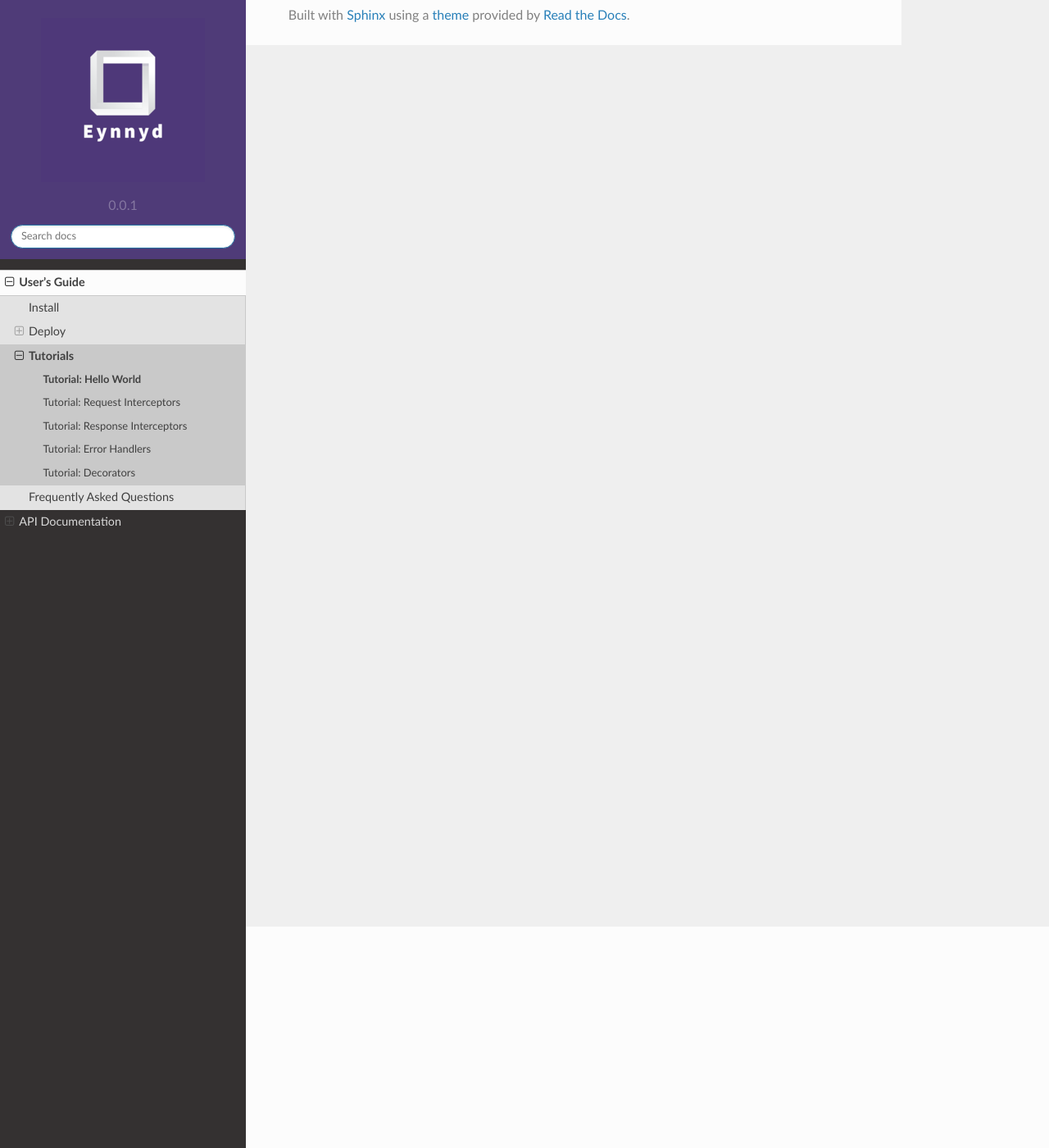
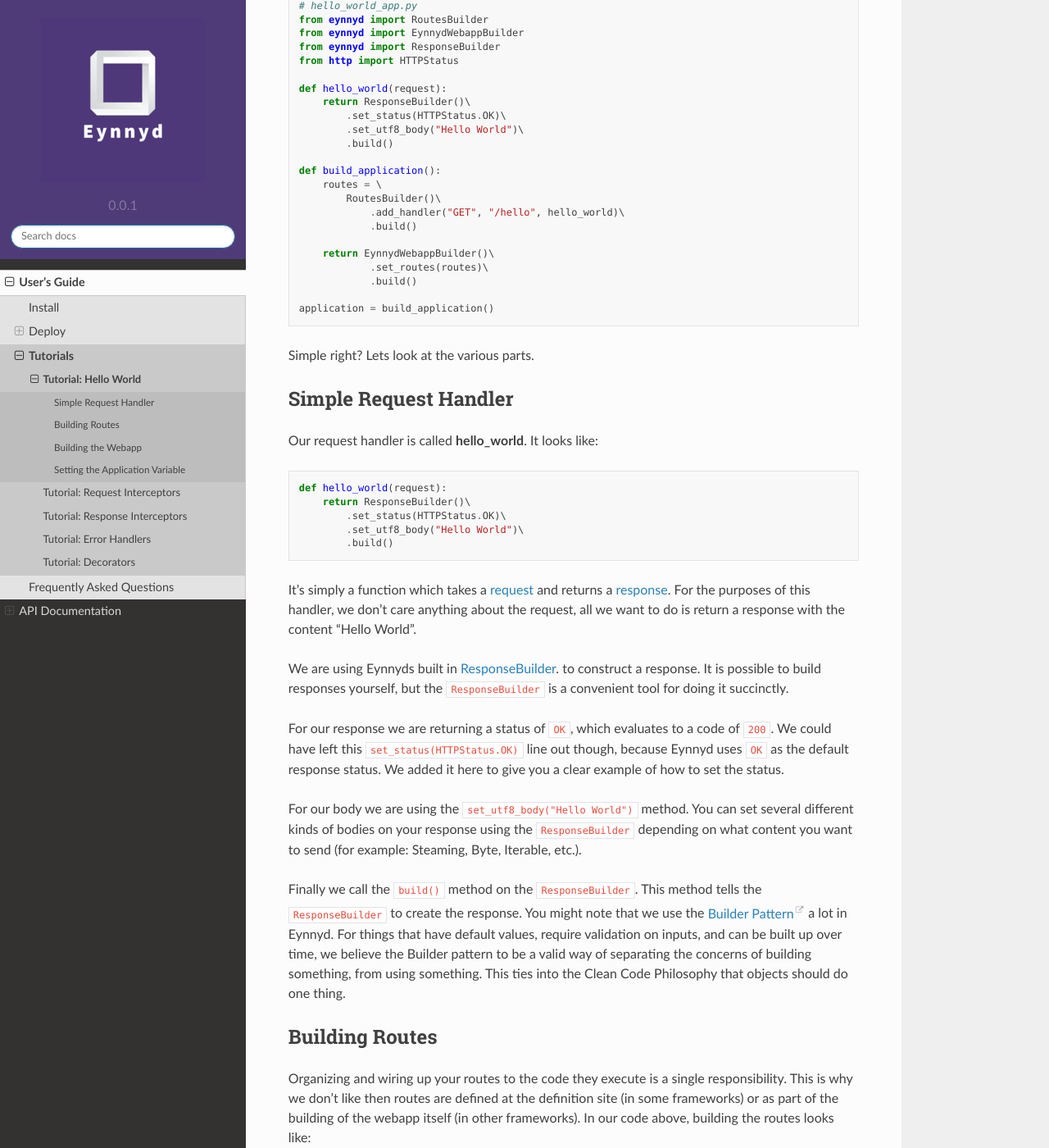
Before and after one commit to cbefus/Eynnyd, a Sphinx documentation site: the page built from docs/source/guide/tutorials/hello_world.rst, in a window 1280 px wide and 1400 px high, scrolled down 270 px. Shown: the whole window at 82% size. Built offline with Sphinx 7.4.7 and the Read the Docs theme 2.0.0, drawn with Linux system fonts in a browser that asks for light colours; some of the changed text lies outside the part shown.

Commit message:
Added the tutorial for the hello world example.

```diff
--- a/docs/source/guide/tutorials/hello_world.rst
+++ b/docs/source/guide/tutorials/hello_world.rst
@@ -2,3 +2,113 @@
 
 Tutorial: Hello World
 =====================
+
+This is our most basic of tutorials.  How can we create an endpoint which when hit with a blank **GET** request it
+returns the text "Hello World".  First we will show you the code and then we will explain the parts.
+
+.. code:: python
+
+    # hello_world_app.py
+    from eynnyd import RoutesBuilder
+    from eynnyd import EynnydWebappBuilder
+    from eynnyd import ResponseBuilder
+    from http import HTTPStatus
+
+    def hello_world(request):
+        return ResponseBuilder()\
+            .set_status(HTTPStatus.OK)\
+            .set_utf8_body("Hello World")\
+            .build()
+
+    def build_application():
+        routes = \
+            RoutesBuilder()\
+                .add_handler("GET", "/hello", hello_world)\
+                .build()
+
+        return EynnydWebappBuilder()\
+                .set_routes(routes)\
+                .build()
+
+    application = build_application()
+
+Simple right?  Lets look at the various parts.
+
+Simple Request Handler
+----------------------
+Our request handler is called **hello_world**. It looks like:
+
+.. code:: python
+
+    def hello_world(request):
+        return ResponseBuilder()\
+            .set_status(HTTPStatus.OK)\
+            .set_utf8_body("Hello World")\
+            .build()
+
+It's simply a function which takes a :ref:`request <request>` and returns a :ref:`response <response>`. For
+the purposes of this handler, we don't care anything about the request, all we want to do is return a
+response with the content "Hello World".
+
+We are using Eynnyds built in :ref:`ResponseBuilder <response>`.
+to construct a response.  It is possible to build responses yourself, but the :code:`ResponseBuilder` is a convenient
+tool for doing it succinctly.
+
+For our response we are returning a status of :code:`OK`, which evaluates to a code of :code:`200`.  We could
+have left this :code:`set_status(HTTPStatus.OK)` line out though, because Eynnyd uses :code:`OK` as the default
+response status. We added it here to give you a clear example of how to set the status.
+
+For our body we are using the :code:`set_utf8_body("Hello World")` method.  You can set several different kinds
+of bodies on your response using the :code:`ResponseBuilder` depending on what content you want to send (for
+example: Steaming, Byte, Iterable, etc.).
+
+Finally we call the :code:`build()` method on the :code:`ResponseBuilder`.  This method tells the
+:code:`ResponseBuilder` to create the response.  You might note that we use the
+`Builder Pattern <https://en.wikipedia.org/wiki/Builder_pattern>`__ a lot in Eynnyd.  For things that have
+default values, require validation on inputs, and can be built up over time, we believe the Builder pattern to
+be a valid way of separating the concerns of building something, from using something.  This ties into the
+Clean Code Philosophy that objects should do one thing.
+
+
+Building Routes
+---------------
+Organizing and wiring up your routes to the code they execute is a single responsibility.  This is why we don't
+like then routes are defined at the definition site (in some frameworks) or as part of the building of the
+webapp itself (in other frameworks).  In our code above, building the routes looks like:
+
+.. code:: python
+
+        routes = \
+            RoutesBuilder()\
+                .add_handler("GET", "/hello", hello_world)\
+                .build()
+
+The key here is that we have added a handler for any request using the HTTP method :code:`GET` on
+path :code:`/hello` will execute the handler code inside our :code:`hello_world` method.
+
+After this we call the :code:`build()` method and our :code:`routes` variable now is assigned to a built
+routing system.
+
+
+Building the Webapp
+-------------------
+Next we have to build the actual Web Application itself.  We do this with code that looks like:
+
+.. code:: python
+
+        return EynnydWebappBuilder()\
+                .set_routes(routes)\
+                .build()
+
+Here we use the :code:`set_routes` method to pass our built routes from above to the webapp so that it can
+direct requests to the right place.
+
+After this we call the :code:`build()` method and return a fully ready to use Web Application.
+
+
+Setting the Application Variable
+--------------------------------
+
+The last line of our code assigns the global variable named :code:`application` to the result of our
+:code:`build_application()` method (which is a built :code:`EynnydWebapp`). This is a WSGI standard
+allowing the server to connect into your application.
--- a/docs/source/guide/tutorials/index.rst
+++ b/docs/source/guide/tutorials/index.rst
@@ -4,7 +4,7 @@
 We will build up our collection of Tutorials over time to include as many real world situations as possible.
 Our tutorials use Eynnyd the way we prefer **but this is not the only way to use the framework.**
 
-For example, we like to using `Fluent Interfaces <https://en.wikipedia.org/wiki/Fluent_interface>` and our
+For example, we like to using `Fluent Interfaces <https://en.wikipedia.org/wiki/Fluent_interface>`__ and our
 framework allows for that, but it also allows for you to not work this way.
 
 A Fluent usage might look like:
```
